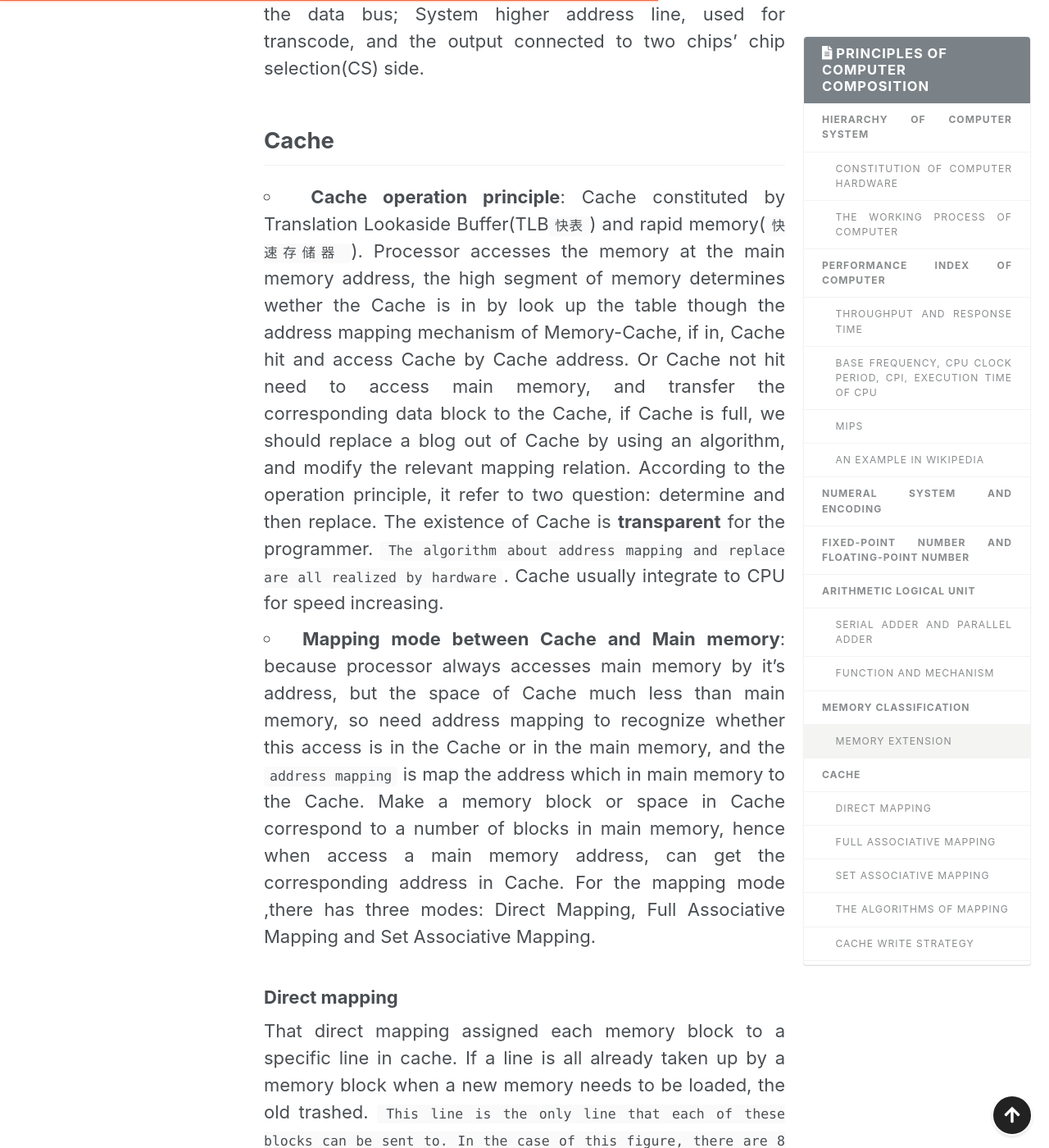
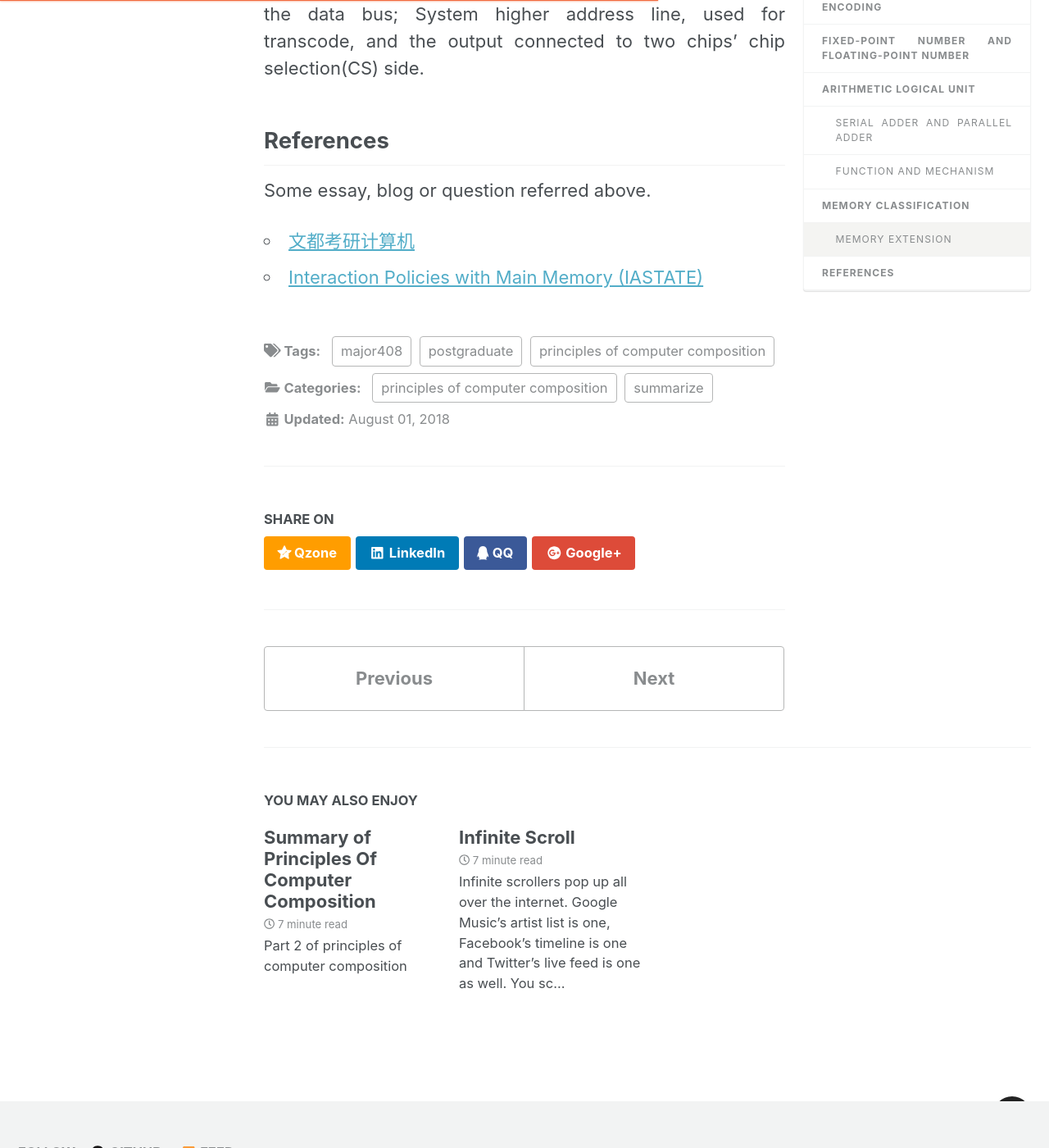
Before and after one commit to YuunYang/blog, a Jekyll site: the page built from _posts/2018-08-01-principles-of-computer-composition.md, in a window 1280 px wide and 1400 px high, scrolled down 7019 px. Shown: the whole window at 82% size. Built offline with Jekyll 4.4.1, drawn with Linux system fonts in a browser that asks for light colours; nearby versions of some CDN libraries; formulas are drawn with MathJax 3; comment, search, counter and statistics services are not loaded; some of the changed text lies outside the part shown.

Commit message:
principles-of-computer-composition

```diff
--- a/_posts/2018-08-01-principles-of-computer-composition.md
+++ b/_posts/2018-08-01-principles-of-computer-composition.md
@@ -2,6 +2,7 @@
 title:  "Summary of Principles Of Computer Composition"
 categories:
   - summarize
+  - principles of computer composition
 tags:
   - principles of computer composition
   - postgraduate
@@ -145,55 +146,6 @@ The capacity of a memory is limited, it's quilt different from the actual memory
 - **Bit extension**: bit extension refers to the expansion of word length with multiple memories. We connected each chips' **address lines** by parallel(A0-A0, A1-A1, ... A15-A15, ...), and then connected to the address bus; Each chip provides a data line that forms part of the data bus(`两芯片的地址线分别并接在一起(即A0与A0并接，A1与A1并接，A15与A15并接等等)，接至系统地址总线；两芯片的数据线各自提供数据总线的一部分(此例为高4位和低4位)，共同组成8位的数据总线`);
 - **Word extension**: word extension refers to the expansion of word count. We connected each chips' lower address line by parallel, and then connected to the lower address bus; Connected each **data line** by parallel, and then connected to the data bus; System higher address line, used for transcode, and the output connected to two chips' chip selection(CS) side.
 
-## Cache
-
-- **Cache operation principle**: Cache constituted by Translation Lookaside Buffer(TLB`快表`) and rapid memory(`快速存储器`). Processor accesses the memory at the main memory address, the high segment of memory determines wether the Cache is in by look up the table though the address mapping mechanism of Memory-Cache, if in, Cache hit and access Cache by Cache address. Or Cache not hit need to access main memory, and transfer the corresponding data block to the Cache, if Cache is full, we should replace a blog out of Cache by using an algorithm, and modify the relevant mapping relation.
-
-  According to the operation principle, it refer to two question: determine and then replace.
-
-  The existence of Cache is **transparent** for the programmer. `The algorithm about address mapping and replace are all realized by hardware`. Cache usually integrate to CPU for speed increasing.
-
-- **Mapping mode between Cache and Main memory**: because processor always accesses main memory by it's address, but the space of Cache much less than main memory, so need address mapping to recognize whether this access is in the Cache or in the main memory, and the `address mapping` is map the address which in main memory to the Cache. Make a memory block or space in Cache correspond to a number of blocks in main memory, hence when access a main memory address, can get the corresponding address in Cache. For the mapping mode ,there has three modes: Direct Mapping, Full Associative Mapping and Set Associative Mapping.
-
-### Direct mapping
-
-That direct mapping assigned each memory block to a specific line in cache. If a line is all already taken up by a memory block when a new memory needs to be loaded, the old trashed. `This line is the only line that each of these blocks can be sent to. In the case of this figure, there are 8 bits in the block identification portion of the memory address`.
-![direct map][direct map]{: .align-center}
-
-### Full associative mapping
-
-In full associative, any block can go into any line of the cache. This means that the word id bits are used to identify which word in the block is needed, but the tag becomes all of the remaining bits.
-
-### Set associative mapping
-
-Set associative mapping is divides the memory into some groups, and for each group, and direct mapping betweens groups, but full associative mapping in each group. It does this by saying that instead of having exactly one line that a block can map to in the cache, we will group a few lines together creating a `set`. Then a block in memory can map to any one of the lines of a specific set. There is still only one set that the block can map to.
-![set assoc map][set assoc map]{: .align-center}
-
-### The algorithms of mapping
-
-|  | Thinking | Advantage | Disadvantage |
-| ---------------- | ----------------- | ----------------- | --------------- |
-| RAND | random generate the page number which need to be replaced | easy | low hit rate |
-| FIFO | the first in page first out(replace)  | easy and utilized the historical information | can not reflect the principle of program locality |
-| LRU | select the least recently used page to replace | hight hit rate, utilized the historical information and reflect the principle of program locality | complex to realize |
-| OPT | select the page that will not use in future | the standard | ideal condition |
-
-### Cache write strategy
-
-Because when writing to the cache, there is no write to the cache, therefor, the cache and memory data is inconsistent.
-
-The solutions are called cache update strategies.
-
-| Update strategies | Thinking | Advantage | Disadvantage |
-| ---------------- | ----------------- | ----------------- | --------------- |
-| Write back | when CPU execute write operation, the message only write to the cache; the written cache block sent back to the memory only the replacement is needed, and set a `dirty bit` to indicate whether the cache line has been modified  | saves many unnecessary spending on writing intermediate result to memory | should make dirty bit which perplex the cache |
-| write through | when writing, write the data both to the cache and main memory | easy and coast less | lost lot of time on writing intermediate result |
-
-When there doesn't hit, we need to get this block back to cache, and there has two solutions:
-
-- Write allocate policy: updates the block in main memory and brings the block to the cache.
-- No write allocate policy: updates the block in main memory not bringing that block to the cache.
-
 ## References
 
 Some essay, blog or question referred above.
@@ -203,5 +155,3 @@ Some essay, blog or question referred above.
 
 [example]: https://en.wikipedia.org/wiki/Cycles_per_instruction#Definition
 [schematic diagram]: /assets/images/2018-08-01-principles-of-computer-composition/200947103528147.jpg
-[direct map]: /assets/images/2018-08-01-principles-of-computer-composition/direct.gif
-[set assoc map]: /assets/images/2018-08-01-principles-of-computer-composition/setassoc.gif
```
Also changed, not shown: _posts/2018-08-15-principles-of-computer-composition(02).md (added, +84 -0 lines).
